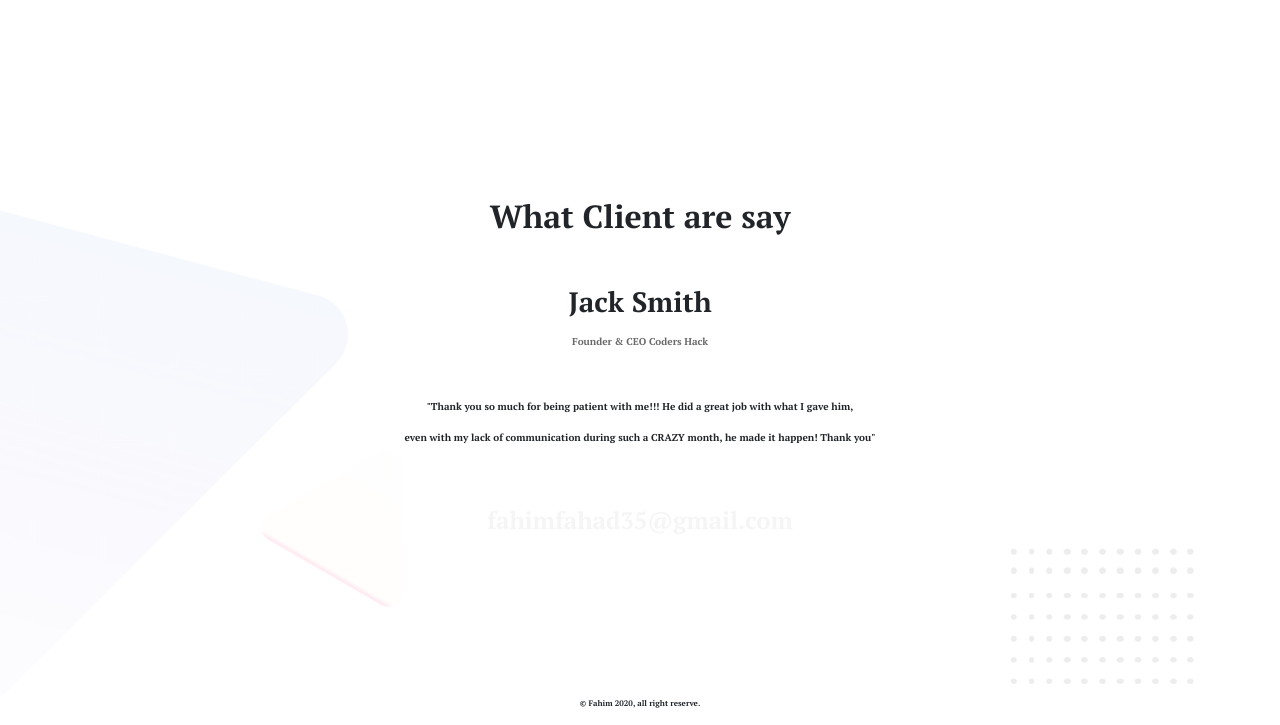
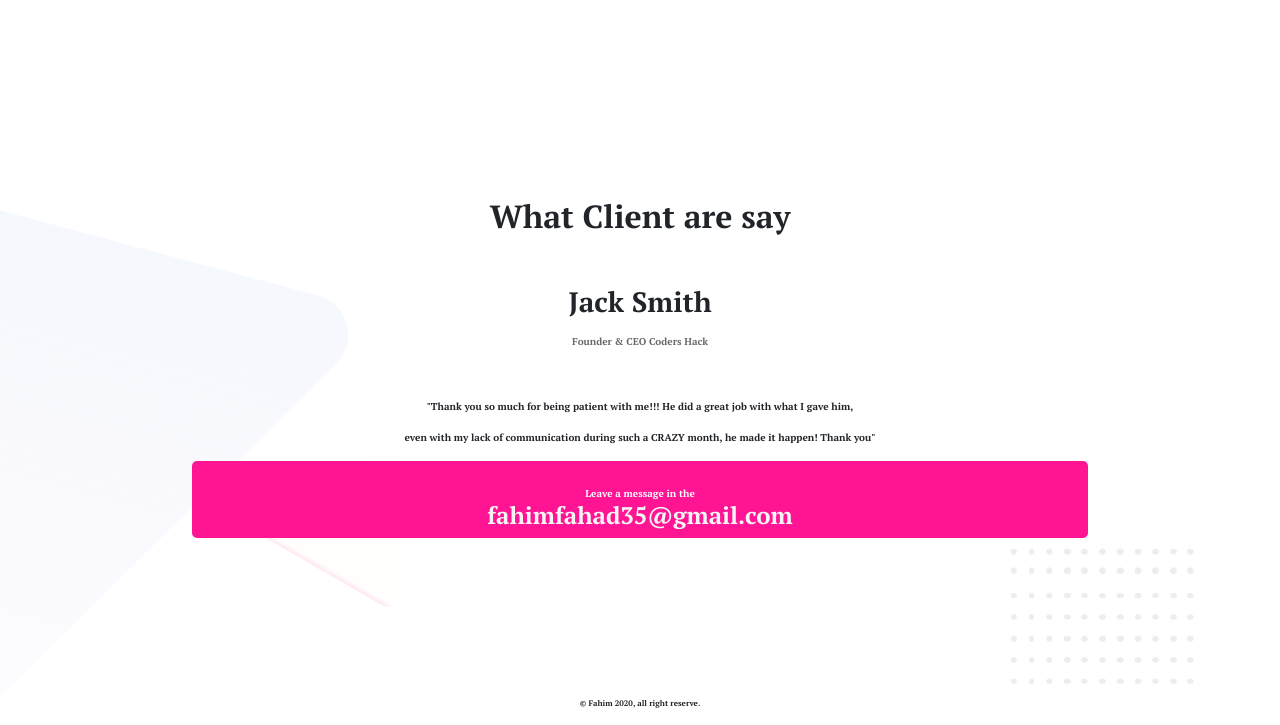
Before and after one commit to Fahim-Ahmeed/first-assignment, a plain HTML site: page index.html in a window 1280 px wide. Shown: the part 1942-2667 px from the top of the page. Drawn offline with nearby package versions, Linux system fonts and the light colour scheme.

Commit message:
try again

```diff
--- a/index.html
+++ b/index.html
@@ -53,9 +53,9 @@
     <h3 style="text-align: center;margin-top: 50px;">Jack Smith</h3>
     <p style="text-align: center;margin-top: 15px;font-size: 10px;color:dimgray">Founder & CEO Coders Hack</p>
     <p style="text-align: center;margin-top: 50px;font-size: 10px;">"Thank you so much for being patient with me!!! He did a great job with what I gave him,</p> <p style="text-align: center;font-size:10px;">even with my lack of communication during such a CRAZY month, he made it happen! Thank you"</p>
-    <div class="color-div">
+    <div style="background-color: #ff1493; width:70%;margin: auto;border-radius: 5px;" class="color-div">
         <p style="font-size:10px;color:white;text-align: center;padding-top:25px;margin-bottom: 0px;">Leave a message in the</p>
-        <h4 style="color:whitesmoke;text-align:center;margin-top:5px;margin-bottom: 5px;">fahimfahad35@gmail.com</h4>
+        <h4 style="color:whitesmoke;text-align:center;padding-bottom: 8px;">fahimfahad35@gmail.com</h4>
     </div>
 </div>
 <footer>
```
